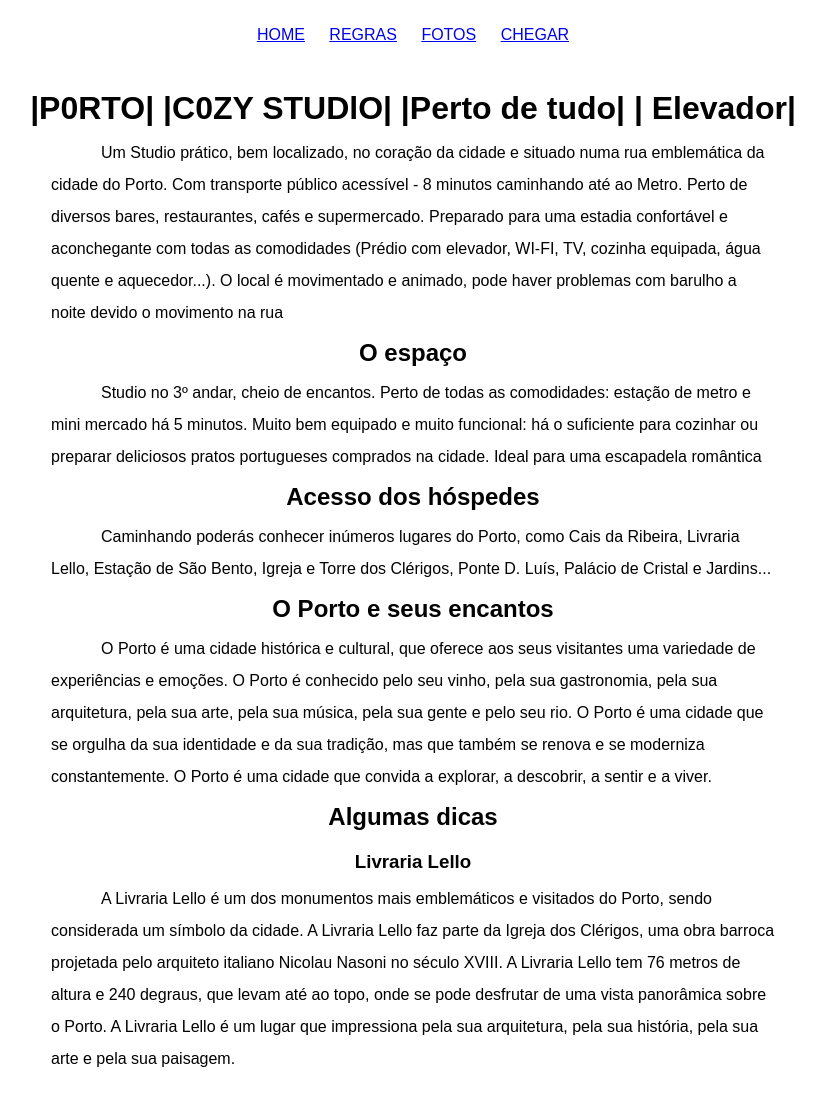
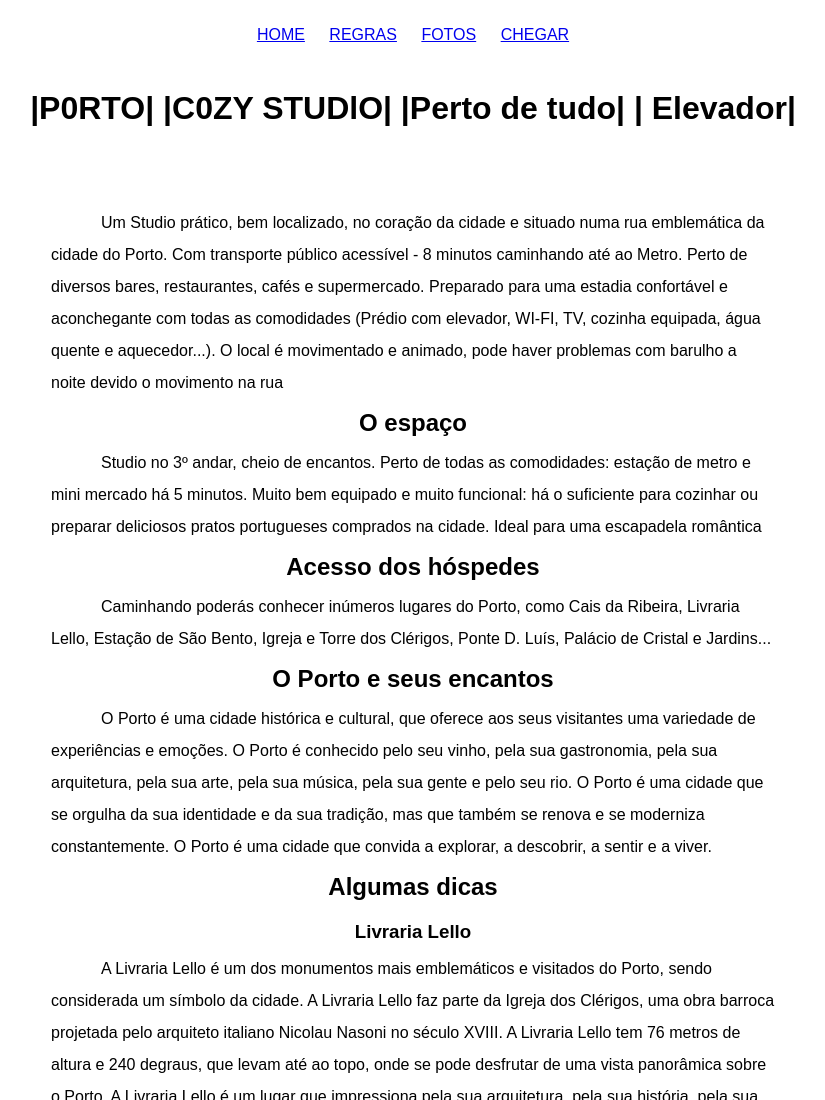
Before and after one commit to eduardocvf/portocozystudio, a plain HTML site: page index.html in a window 1280 px wide. Shown: the top 1100 px of the page, without its empty margins (227-1052 px from the left). Drawn offline with Linux system fonts and the light colour scheme; grey boxes are pictures that could not be loaded.

Commit message:
tentativaxx

```diff
--- a/style.css
+++ b/style.css
@@ -47,7 +47,9 @@ body, h1, h2, h3, p {
 
 h1{
     text-align: center;
-    padding-top: 70px;
+    padding: 70px;
+    margin-left: auto;
+   margin-right: auto;
 }
 
 h2{
```
